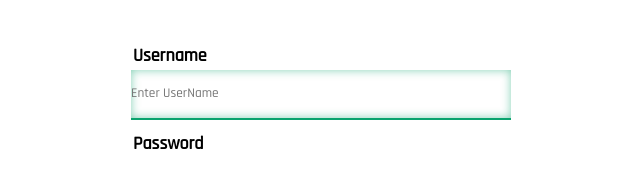
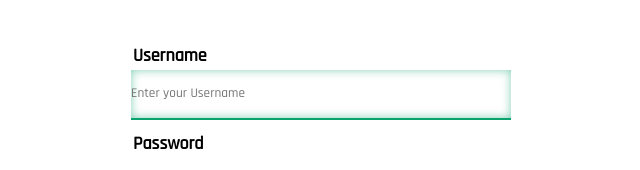
Before and after one commit to aneeqgulzar/react-vite-appointments, a React (Vite) app: page / in a window 1280 px wide. Shown: the part 138-308 px from the top of the page, without its empty margins (319-959 px from the left). Built offline with nearby package versions, Linux system fonts and the light colour scheme.

Commit message:
changes in username

```diff
--- a/src/components/Appointments.jsx
+++ b/src/components/Appointments.jsx
@@ -6,7 +6,7 @@ import {Navigate} from "react-router-dom";
 
 
 function Appointments() {
-  const [name, setName] = useState('Aneeq');
+  const [username, setusername] = useState('Aneeq');
   const [navigate, setNavigate] = useState(false);
 
   useEffect(() => {
@@ -14,7 +14,7 @@ function Appointments() {
         try {
             const Res = await axios.get('https://hiring-test-task.vercel.app/api/appointments');
 
-            setName(Res.name);
+            setusername(Res.username);
         } catch (e) {
             setNavigate(true);
         }
@@ -42,7 +42,7 @@ if (navigate) {
   <path d="M17.2222 33C16.6111 33 16.0878 32.7822 15.6522 32.3467C15.2167 31.9111 14.9993 31.3881 15 30.7778V15.2222C15 14.6111 15.2178 14.0878 15.6533 13.6522C16.0889 13.2167 16.6119 12.9993 17.2222 13H25V15.2222H17.2222V30.7778H25V33H17.2222ZM29.4444 28.5556L27.9167 26.9444L30.75 24.1111H21.6667V21.8889H30.75L27.9167 19.0556L29.4444 17.4444L35 23L29.4444 28.5556Z" fill="white"/>
 </svg>
   </div>
-  <MyCalendar name={name} />
+  <MyCalendar name={username} />
   </>
   )
 }
--- a/src/components/Login.jsx
+++ b/src/components/Login.jsx
@@ -41,7 +41,7 @@ if (navigate) {
                 <label>Username</label>
                 <input
                   type="text"
-                  placeholder="Enter UserName"
+                  placeholder="Enter your Username"
                   value={username}
                   onChange={(e) => setusername(e.target.value)}
                   required
--- a/src/components/MyCalendar.jsx
+++ b/src/components/MyCalendar.jsx
@@ -15,7 +15,7 @@ const CustomToolbar = () => {
 const MyCalendar = (props) => {
   const localizer = dayjsLocalizer(dayjs);
 
-  const { name } = props;
+  const name  = props;
 
   const meetings = [
     {
```
